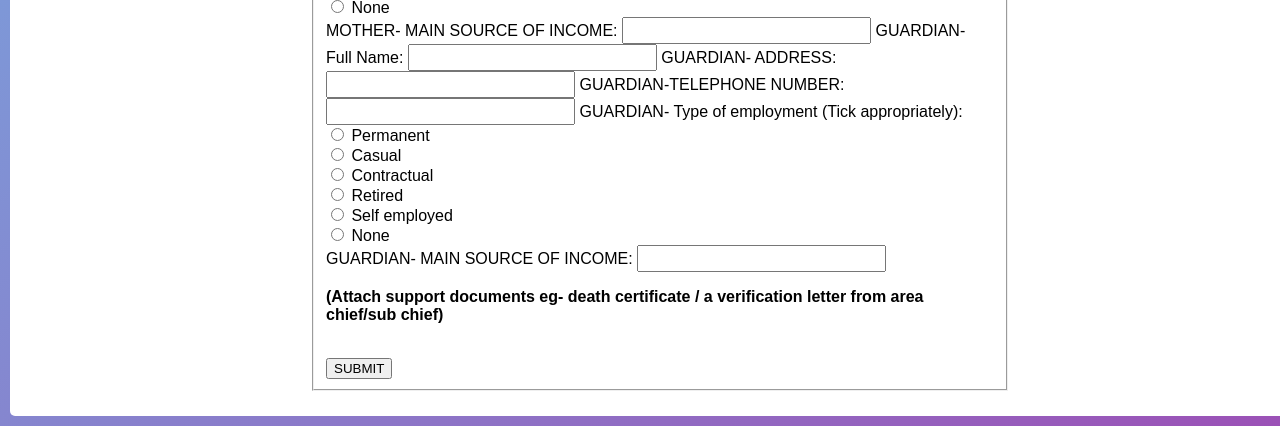
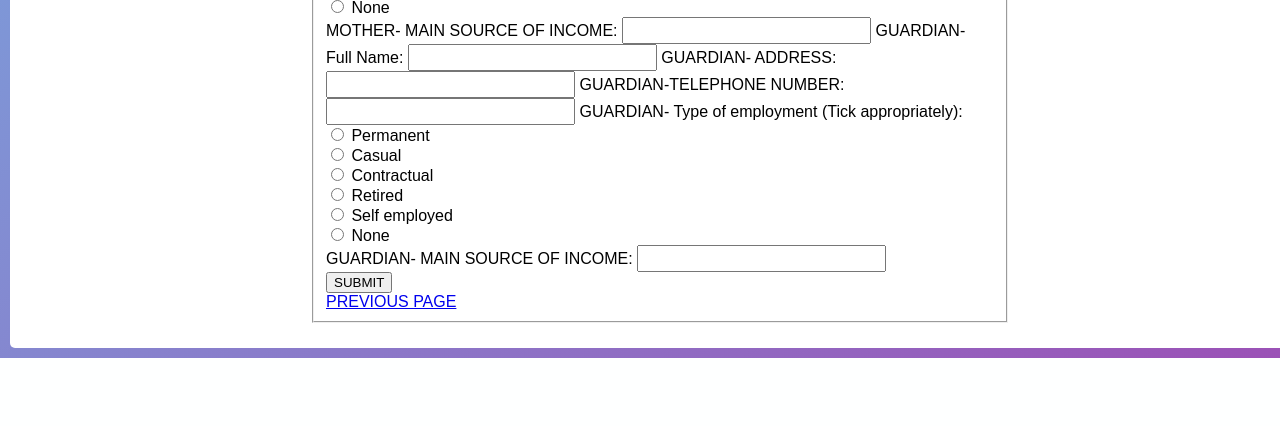
Before and after one commit to derick-droid/bursary-web-app, a Django app: page /family in a window 1280 px wide. Shown: the part 757-1183 px from the top of the page. After the commit the page ends 1115 px from the top, so only its background shows below. Run offline with Django 4.2, Linux system fonts and the light colour scheme.

Commit message:
adding previous link pages

```diff
--- a/home/templates/home/family.html
+++ b/home/templates/home/family.html
@@ -3,118 +3,17 @@
 
 {% block content %}
         <div class="containers">
-            <!-- <div class="title">Please fill this form </div>
-            <h3>PART A :TO BE FILLED BY THE APPLICANT / PARENT / GUARDIAN</h3> -->
 
         <form action="" method="POST">
             <div class="user-details">
                 <fieldset>
                     <legend> <b>FAMILY BACKGROUND ( Tick appropriately)</b> </legend>
-               <!-- <p>
-                Kindly indicate your family status
-               </p> -->
                {% csrf_token %}
                {{form}}
-
-               <!-- <input type="radio", name="status" value="dead" checked/>Both Parents Dead
-               <input type="radio", name="status" value="one" checked/>One Parent Dead
-               <input type="radio", name="status" value="both" checked/>Both Parents Alive
-               <input type="radio", name="status" value="single" checked/>Single parent
-
-                <br>
-               <span class="details">OTHERS(states)</span>
-               <input type="text"  placeholder="others"  required>
-               <br>
-               <span class="details">Number of siblings ( alive)</span>
-               <input type="text"  placeholder="siblings alive"  required>
-
-               <br>
-               <span class="details">Estimated Family income(annually Kshs.)</span>
-               <input type="text"  placeholder="family income"  required>
-
-               <br>
-               <span class="details">Estimated Family expenses(annually Kshs.)</span>
-               <input type="text"  placeholder="family expenses" required>
-               <br> -->
-               <p><b><strong>(Attach support documents eg- death certificate / a verification letter from area chief/sub chief)</strong></b></p>
-
-                <!-- <p><b><strong>Father</strong></b></p>
-               <span class="details">Full Name</span>
-               <input type="text"  placeholder="full name" required>
-               <span class="details">Address</span>
-               <input type="text"  placeholder="address"  required>
-
-               <br>
-               <span class="details">Telephone Number</span>
-               <input type="text"  placeholder="Telephone number" required>
-
-               <p>
-                Type of employment (Tick appropriately)
-               </p>
-               <input type="radio", name="study" value="Permanent" checked/>Permanent
-               <input type="radio", name="study" value="Contractual" checked/>Contractual
-               <input type="radio", name="study" value="Casual" checked/>Casual
-               <input type="radio", name="study" value="Retired" checked/>Retired
-               <input type="radio", name="study" value="Self employed" checked/>Self employed
-               <input type="radio", name="study" value="None" checked/>None
-
-               <br>
-               <span class="details">MAIN SOURCE OF INCOME</span>
-               <input type="text"  placeholder="income"  required>
-              <br> -->
-
-              <!-- <p><b><strong>Mother</strong></b></p> -->
-              <!-- <span class="details">Full Name</span>
-              <input type="text"  placeholder="full name" required>
-              <span class="details">Address</span>
-              <input type="text"  placeholder="address"  required>
-
-              <br>
-              <span class="details">Telephone Number</span>
-              <input type="text"  placeholder="Telephone number" required>
-
-              <p>
-               Type of employment (Tick appropriately)
-              </p>
-              <input type="radio", name="study" value="Permanent" checked/>Permanent
-              <input type="radio", name="study" value="Contractual" checked/>Contractual
-              <input type="radio", name="study" value="Casual" checked/>Casual
-              <input type="radio", name="study" value="Retired" checked/>Retired
-              <input type="radio", name="study" value="Self employed" checked/>Self employed
-              <input type="radio", name="study" value="None" checked/>None
-
-              <br>
-              <span class="details">MAIN SOURCE OF INCOME</span>
-              <input type="text"  placeholder="income"  required>
-              -->
-              <!-- <p><b><strong>Guardian</strong></b></p>
-              <span class="details">Full Name</span>
-              <input type="text"  placeholder="full name" required>
-              <span class="details">Address</span>
-              <input type="text"  placeholder="address"  required>
-
-              <br>
-              <span class="details">Telephone Number</span>
-              <input type="text"  placeholder="Telephone number" required>
-
-              <p>
-               Type of employment (Tick appropriately)
-              </p>
-              <input type="radio", name="study" value="Permanent" checked/>Permanent
-              <input type="radio", name="study" value="Contractual" checked/>Contractual
-              <input type="radio", name="study" value="Casual" checked/>Casual
-              <input type="radio", name="study" value="Retired" checked/>Retired
-              <input type="radio", name="study" value="Self employed" checked/>Self employed
-              <input type="radio", name="study" value="None" checked/>None
-
-              <br>
-              <span class="details">MAIN SOURCE OF INCOME</span>
-              <input type="text"  placeholder="income"  required>
-              -->
-
-
                <br>
                <button type="submit" value="Submit">SUBMIT</button>
+               <br>
+               <a class="next" href="{% url 'polling' %}">PREVIOUS PAGE</a>
 
 
             </fieldset>
--- a/home/templates/home/polling.html
+++ b/home/templates/home/polling.html
@@ -47,6 +47,9 @@
                <div class="next">
                 <a class="next" href="{% url 'family' %}">NEXT PAGE</a>
                </div>
+               <div class="next">
+                <a class="next" href="{% url 'home' %}">PREVIOUS PAGE</a>
+            </div>
             </fieldset>
 
         </form>
```
